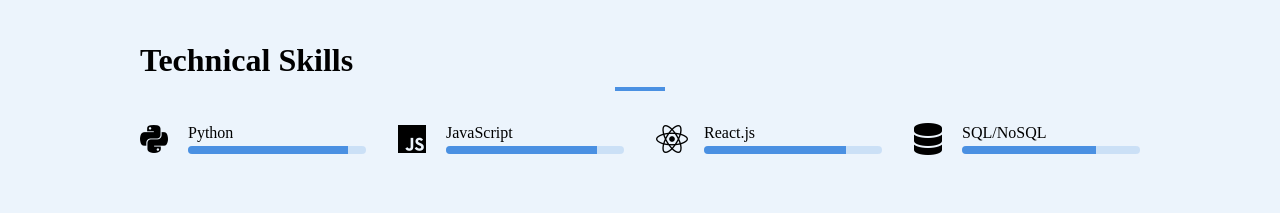
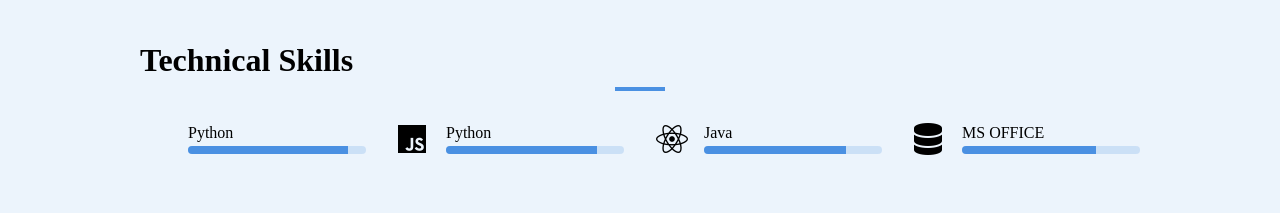
Before and after one commit to Rajdev-teach/portfolio, a plain HTML site: page index.html in a window 1280 px wide. Shown: the part 1700-1913 px from the top of the page. Drawn offline with nearby package versions, Linux system fonts and the light colour scheme; a small style sheet from the web is missing.

Commit message:
Update index.html

```diff
--- a/index.html
+++ b/index.html
@@ -106,7 +106,7 @@ My experience in leading the Student Activity Council and managing the Taekwondo
       <h2>Technical Skills</h2>
       <div class="skills-grid">
         <div class="skill-bar" data-aos="fade-right" data-level="90%">
-          <i class="fab fa-python"></i>
+          <i class="fab fa-CAD"></i>
           <div class="bar-wrap">
             <span>Python</span>
             <div class="bar"><div class="fill"></div></div>
@@ -115,21 +115,21 @@ My experience in leading the Student Activity Council and managing the Taekwondo
         <div class="skill-bar" data-aos="fade-right" data-aos-delay="100" data-level="85%">
           <i class="fab fa-js"></i>
           <div class="bar-wrap">
-            <span>JavaScript</span>
+            <span>Python</span>
             <div class="bar"><div class="fill"></div></div>
           </div>
         </div>
         <div class="skill-bar" data-aos="fade-right" data-aos-delay="200" data-level="80%">
           <i class="fab fa-react"></i>
           <div class="bar-wrap">
-            <span>React.js</span>
+            <span>Java</span>
             <div class="bar"><div class="fill"></div></div>
           </div>
         </div>
         <div class="skill-bar" data-aos="fade-right" data-aos-delay="300" data-level="75%">
           <i class="fas fa-database"></i>
           <div class="bar-wrap">
-            <span>SQL/NoSQL</span>
+            <span>MS OFFICE </span>
             <div class="bar"><div class="fill"></div></div>
           </div>
         </div>
```
